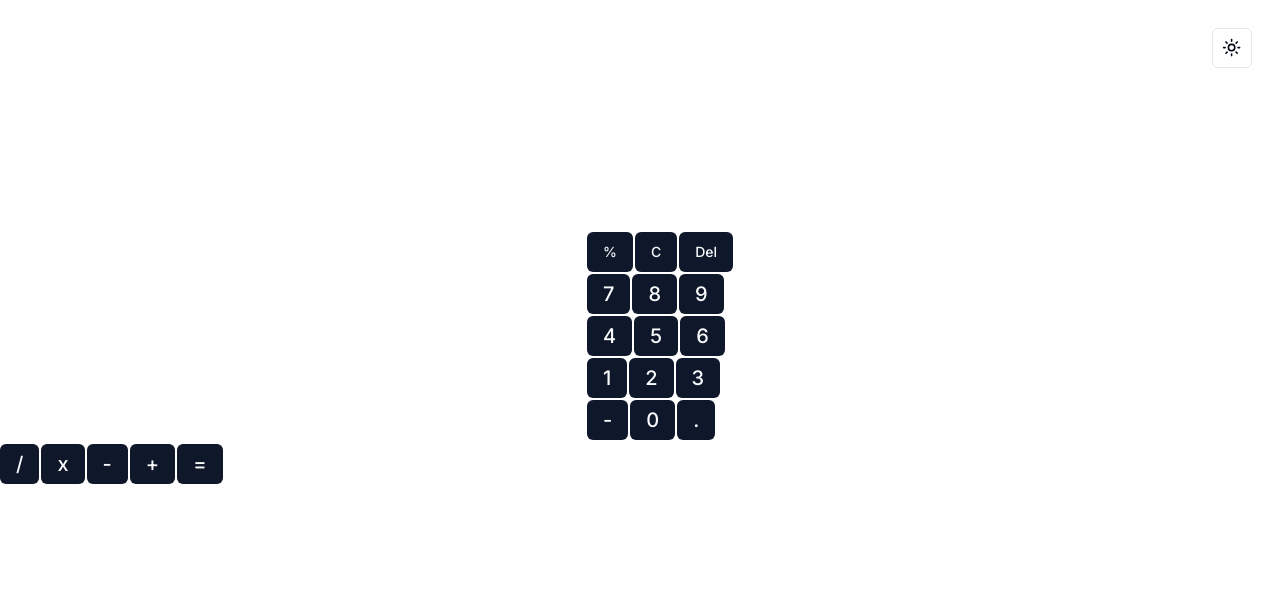
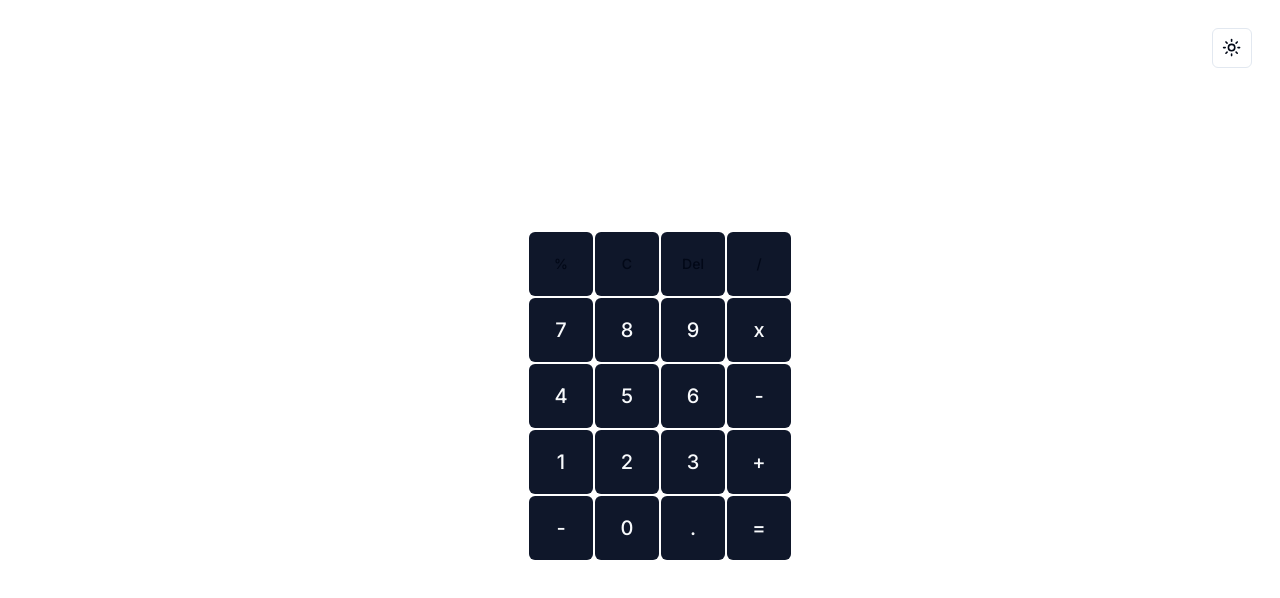
Before and after one commit to clavelian/calculator, a Next.js app in the folder calc/calc/: page / in a window 1280 px wide. Shown: the top 598 px of the page. Built offline with nearby package versions, Linux system fonts and the light colour scheme.

Commit message:
fix: fixed the issue of operationButton

```diff
--- a/calc/calc/app/globals.css
+++ b/calc/calc/app/globals.css
@@ -71,4 +71,6 @@
 .button{
   margin-right: 0.125rem;
   margin-top: 0.125rem;
+  height: 4rem;
+  width: 4rem;
 }
--- a/calc/calc/app/page.tsx
+++ b/calc/calc/app/page.tsx
@@ -18,45 +18,41 @@ export default function Home() {
         <div className="calculatorHolder p-5 border border-white "></div>
         <div className="numpad">
           <div className="etc">
-            <Button className="button ">%</Button>
-            <Button className="button ">C</Button>
-            <Button className="button ">Del</Button>
+            <Button className="button text-">%</Button>
+            <Button className="button text-">C</Button>
+            <Button className="button text-">Del</Button>
+            <Button className="button text-">/</Button>
           </div>
           {/* 789 */}
           <div className="buttonTop">
             <Button className="button text-xl ">7</Button>
             <Button className="button text-xl ">8</Button>
             <Button className="button text-xl ">9</Button>
+            <Button className="button text-xl">x</Button>
           </div>
           {/* 456 */}
           <div className="buttonMid">
             <Button className="button text-xl ">4</Button>
             <Button className="button text-xl ">5</Button>
             <Button className="button text-xl ">6</Button>
+            <Button className="button text-xl">-</Button>
           </div>
           {/* 123 */}
           <div className="buttonLow">
             <Button className="button text-xl ">1</Button>
             <Button className="button text-xl ">2</Button>
             <Button className="button text-xl ">3</Button>
+            <Button className="button text-xl">+</Button>
           </div>
           {/* -0. */}
           <div className="buttonLower">
             <Button className="button text-xl ">-</Button>
             <Button className="button text-xl ">0</Button>
             <Button className="button text-xl ">.</Button>
+            <Button className="button text-xl">=</Button>
           </div>
         </div>
       </main>
-      <div className="button flex-col">
-        <div className="buttonOperator flex-col">
-          <Button className="button text-xl">/</Button>
-          <Button className="button text-xl">x</Button>
-          <Button className="button text-xl">-</Button>
-          <Button className="button text-xl">+</Button>
-          <Button className="button text-xl">=</Button>
-        </div>
-      </div>
     </>
   );
 }
```
